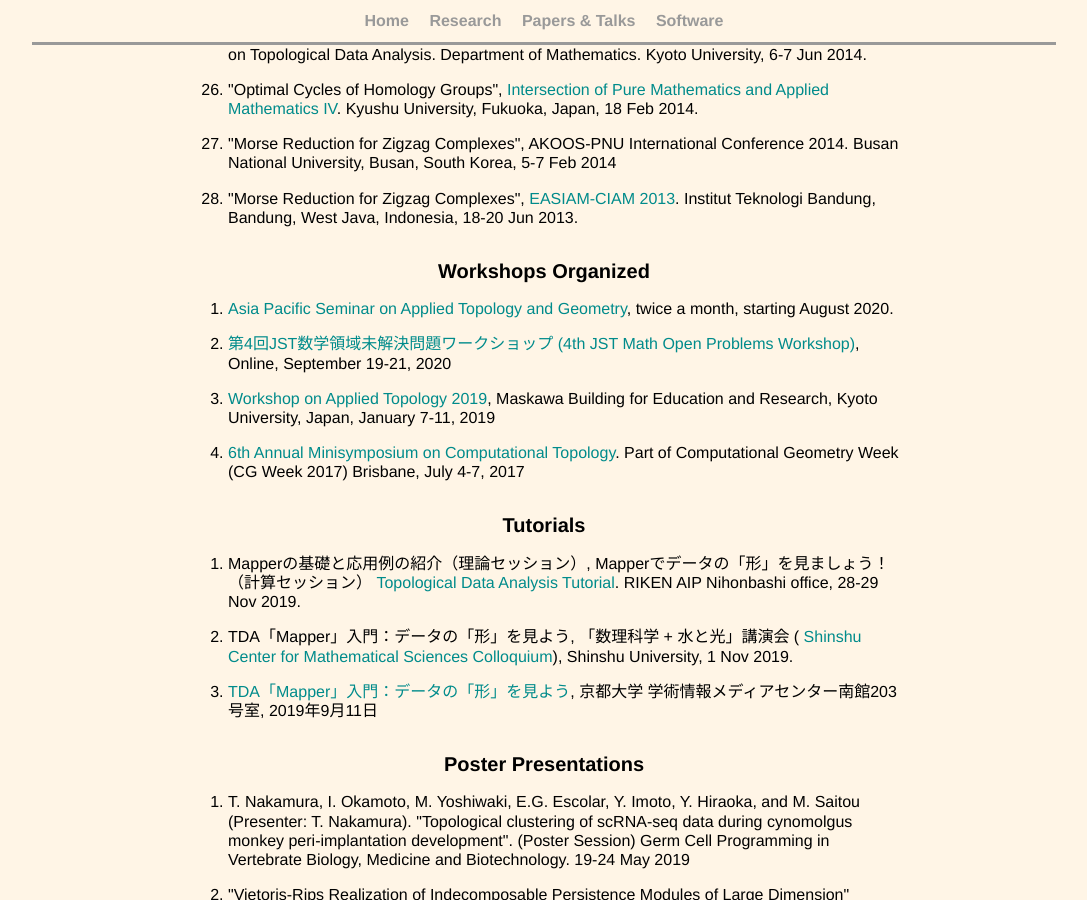
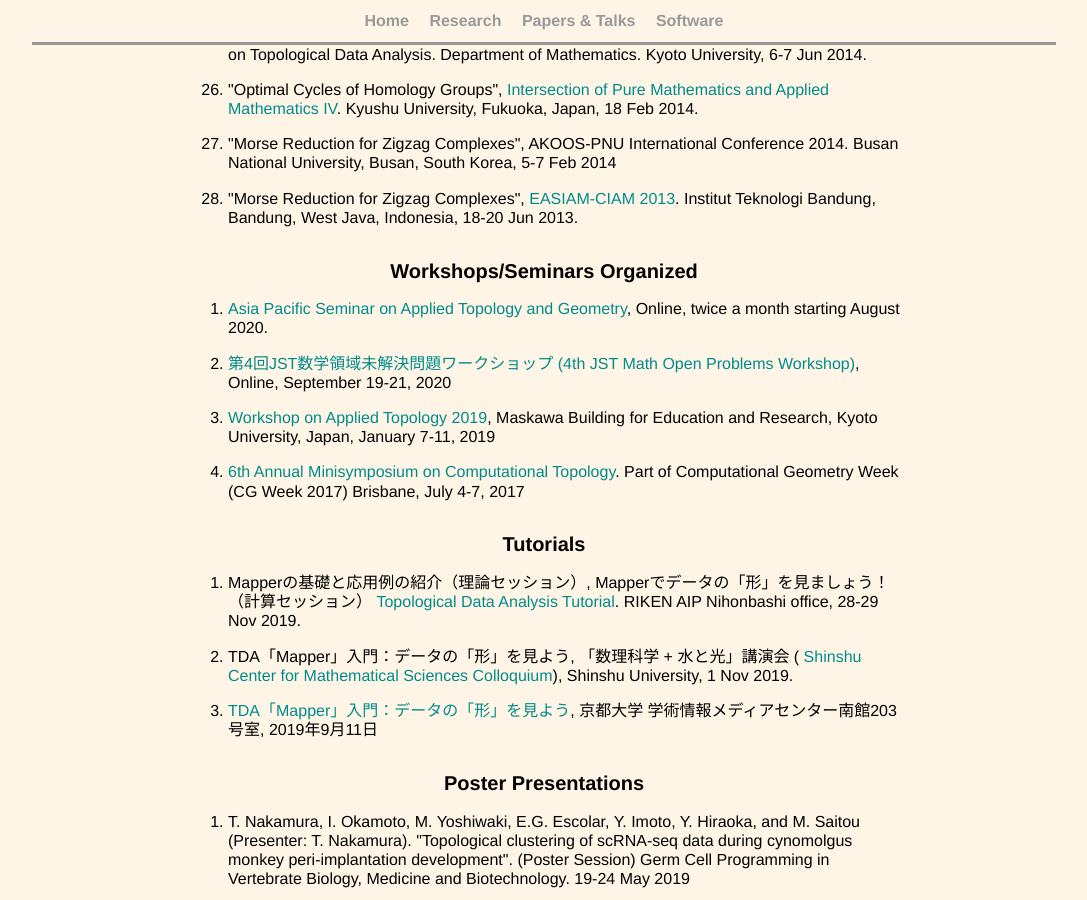
Before and after one commit to emerson-escolar/emerson-escolar.github.io, a Jekyll site: the page built from research_lists.html, in a window 1280 px wide and 900 px high, scrolled down 3019 px. Shown: the whole window, without its empty margins (96-1183 px from the left). Built offline with Jekyll 4.4.1, drawn with Linux system fonts in a browser that asks for light colours.

Commit message:
Improve wording of organizations section

```diff
--- a/research_lists.html
+++ b/research_lists.html
@@ -417,14 +417,13 @@ title: Emer's Papers & Talks
 </section>
 
 <section>
-	<h2> Workshops Organized </h2>
+	<h2> Workshops/Seminars Organized </h2>
 	<ol class="wordbox paperlist">
     <li>
       <a target="_blank" href="https://sites.google.com/kyoto-u.ac.jp/apatg/home">
         Asia Pacific Seminar on Applied Topology and Geometry</a>,
-      twice a month, starting August 2020.
+      Online, twice a month starting August 2020.
 		</li>
-
 
     <li>
       <a target="_blank" href="https://sites.google.com/view/jstmath-openproblem2020">
```
